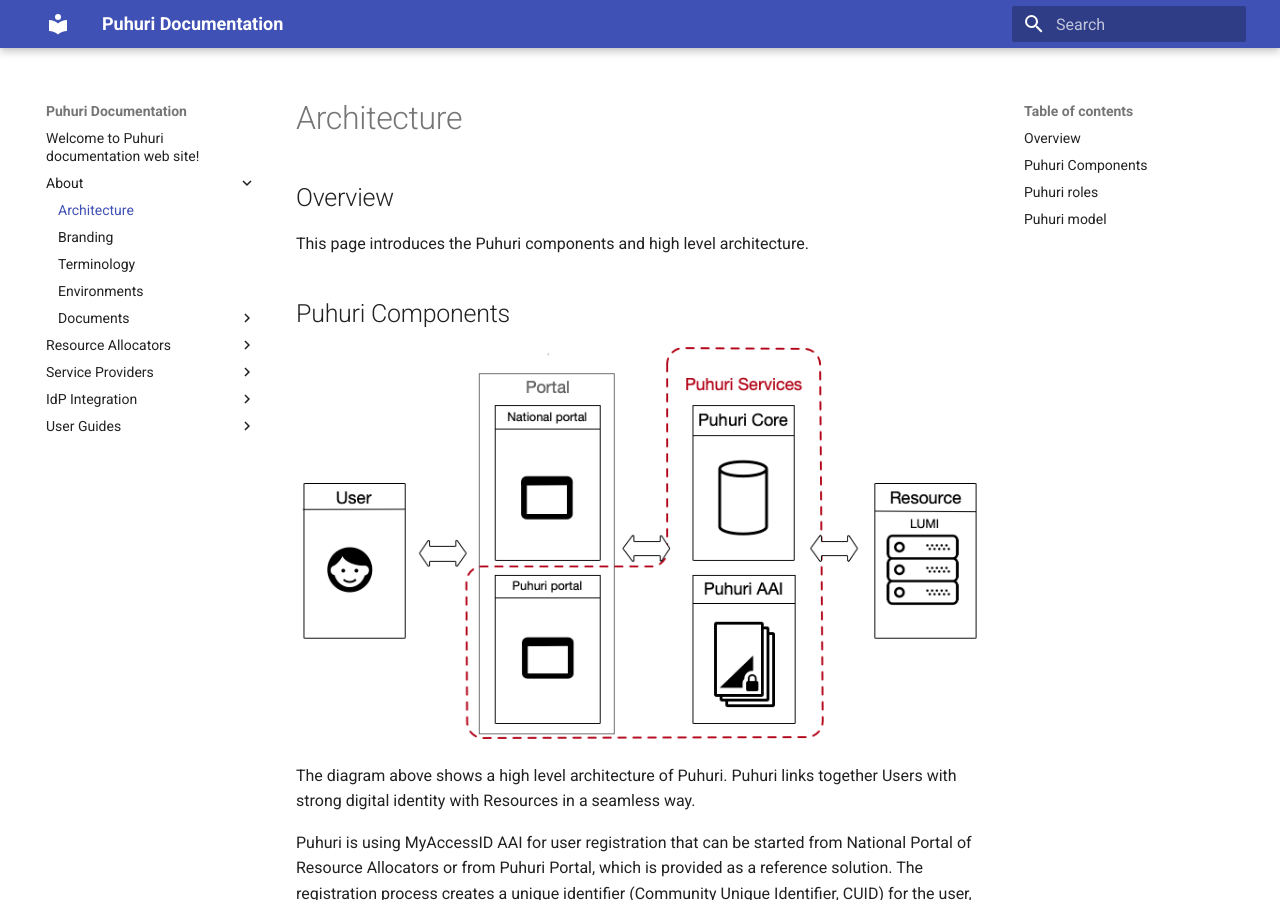
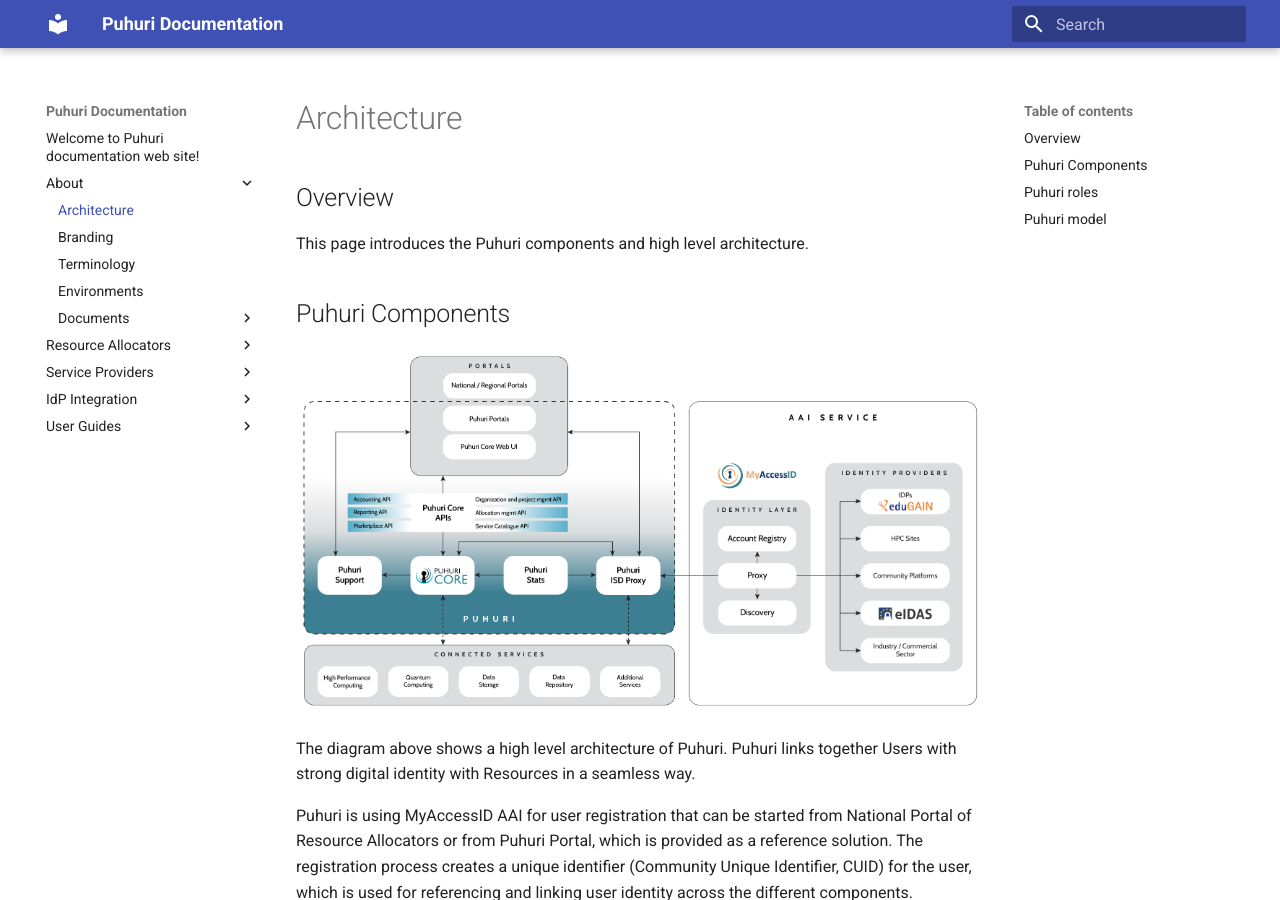
Before and after one commit to neicnordic/puhuri-web, an MkDocs documentation site: the page built from docs/architecture.md, in a window 1280 px wide and 900 px high. Built offline with MkDocs 1.6.1 and Material for MkDocs 9.7.7, drawn with Linux system fonts in a browser that asks for light colours.

Commit message:
architecture.md updated

```diff
--- a/docs/architecture.md
+++ b/docs/architecture.md
@@ -3,7 +3,8 @@
 This page introduces the Puhuri components and high level architecture.
 
 ## Puhuri Components
-![Components](assets/puhuri-components.png)
+
+![MyAccessID scheme](assets/Puhuri_tech_drawing.png)
 
 The diagram above shows a high level architecture of Puhuri. Puhuri links together Users with strong digital identity
 with Resources in a seamless way.
@@ -12,8 +13,6 @@ Puhuri is using MyAccessID AAI for user registration that can be started from Na
 or from Puhuri Portal, which is provided as a reference solution. The registration process creates a unique identifier
 (Community Unique Identifier, CUID) for the user, which is used for referencing and linking user identity across the
 different components.
-
-![MyAccessID scheme](assets/Puhuri_tech_drawing.png)
 
 The identity provider releases the attributes about User’s identity and affiliation, which is important for the
 resource providers to know. User can also register SSH public keys for easier access to the Linux-based systems that
```
